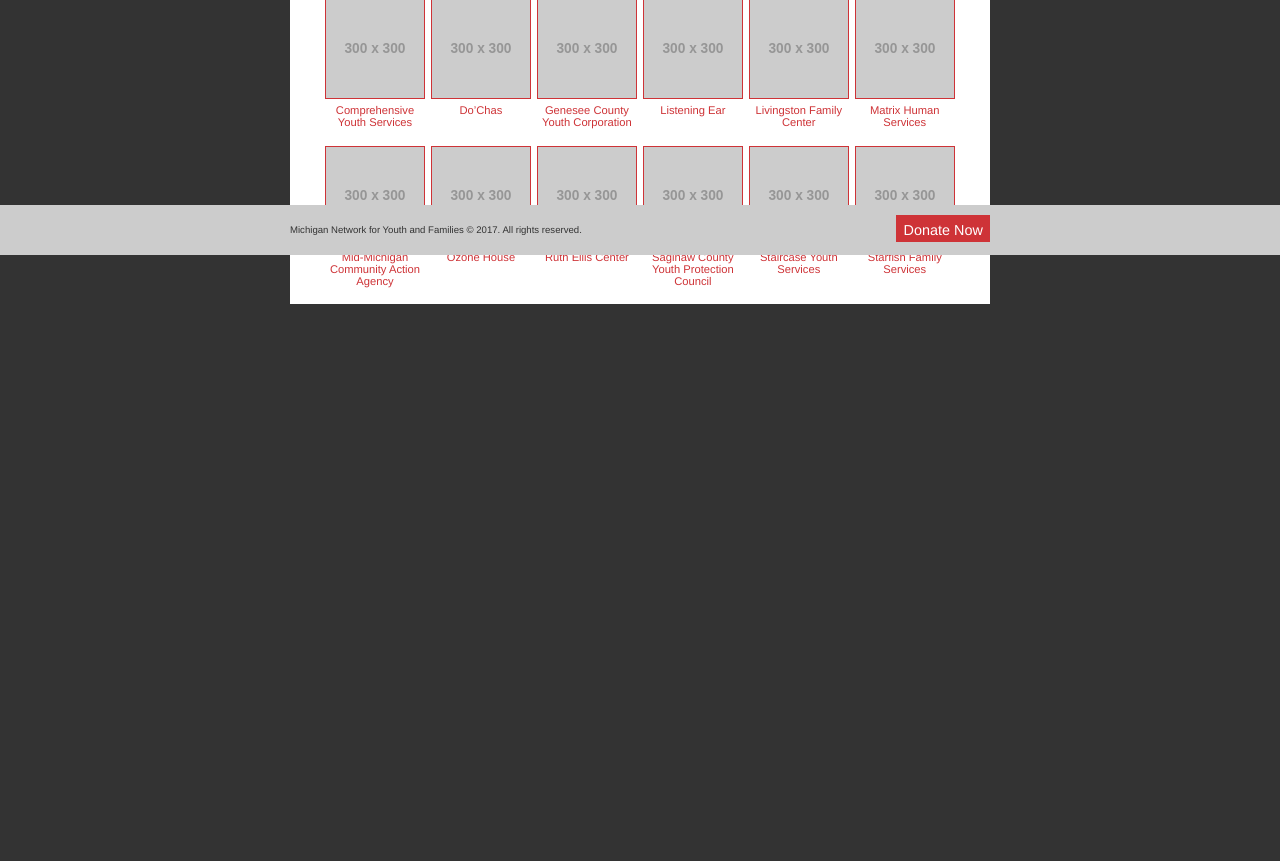
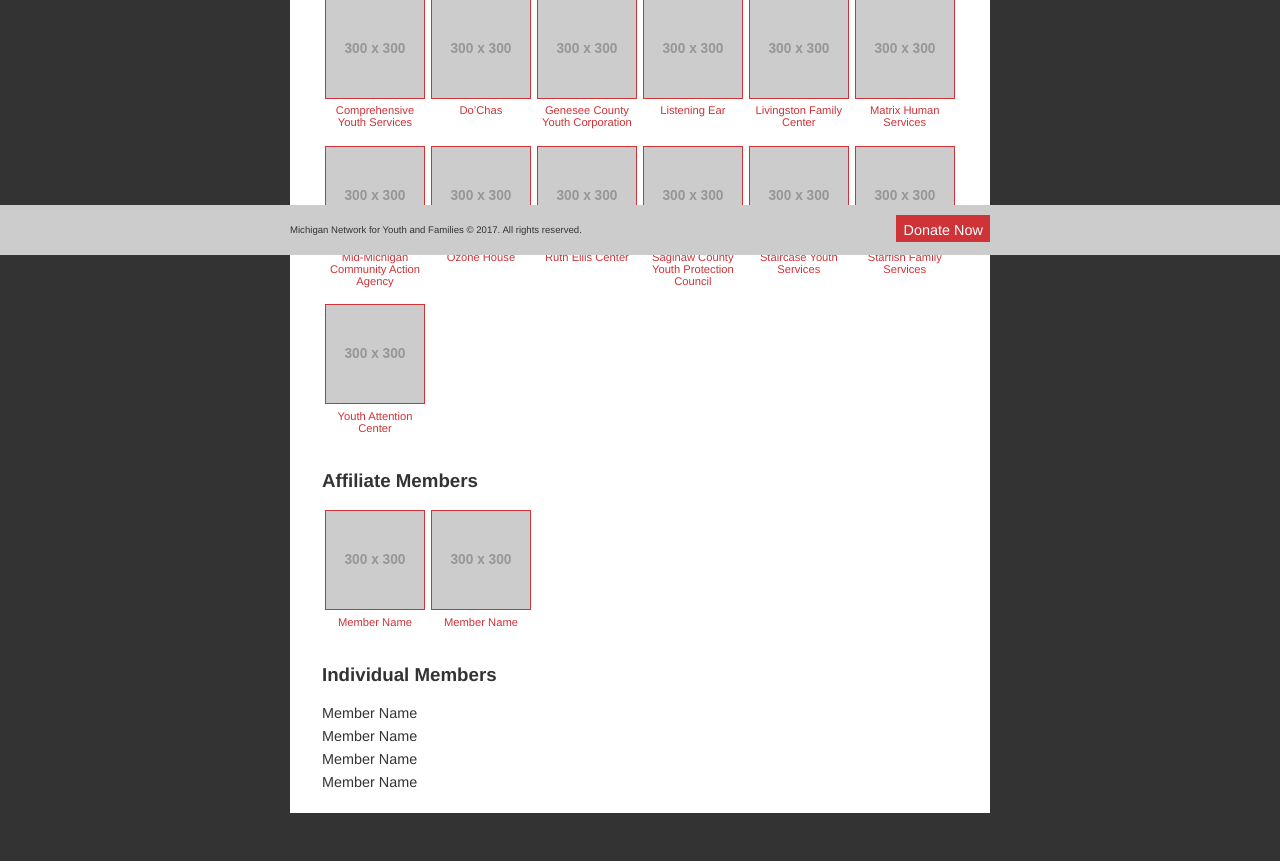
Before and after one commit to blakeoli34/mnyf, a PHP site: page /members.php in a window 1280 px wide. Shown: the part 545-1406 px from the top of the page. Before the commit the page ends 849 px from the top, so only its background shows below. Run offline with PHP 8.4, Linux system fonts and the light colour scheme; grey boxes labelled with a size stand in for pictures from a placeholder-image service; some libraries are stand-ins or nearby versions.

Commit message:
Updated Some Stuff yo

```diff
--- a/about.php
+++ b/about.php
@@ -68,7 +68,7 @@
 					</ul>
 					<h3>Becoming a Member of MNYF</h3>
 					<p>Are you interested in becoming part of our network committed to improving the lives of Michigan youth? <a href="#">Please see membership for more information.</a></p>
-					<div class="textbox black nolink">
+					<div class="textbox white nolink">
 						<h1>Our<span class="light"> Members</span></h1>
 					</div>
 		</div>
--- a/members.php
+++ b/members.php
@@ -77,6 +77,26 @@
 			<div class="col-2">
 				<a href="http://www.starfishfamilyservices.org"><img class="max" src="http://placehold.it/300x300" alt="Starfish Family Services">Starfish Family Services</a>
 			</div>
+			<div class="clear"></div>
+			<div class="col-2">
+				<a href="http://www.co.mecosta.mi.us/youth.asp"><img class="max" src="http://placehold.it/300x300" alt="Youth Attention Center">Youth Attention Center</a>
+			</div>
+			<div class="clear"></div>
+			<h3>Affiliate Members</h3>
+			<div class="col-2">
+				<a href="#"><img class="max" src="http://placehold.it/300x300" alt="#">Member Name</a>
+			</div>
+			<div class="col-2">
+				<a href="#"><img class="max" src="http://placehold.it/300x300" alt="#">Member Name</a>
+			</div>
+			<div class="clear"></div>
+			<h3>Individual Members</h3>
+			<ul class="board">
+				<li>Member Name</li>
+				<li>Member Name</li>
+				<li>Member Name</li>
+				<li>Member Name</li>
+			</ul>
 		</div>
 	</div>
 	<?php include("inc/footer.php");?>
```
